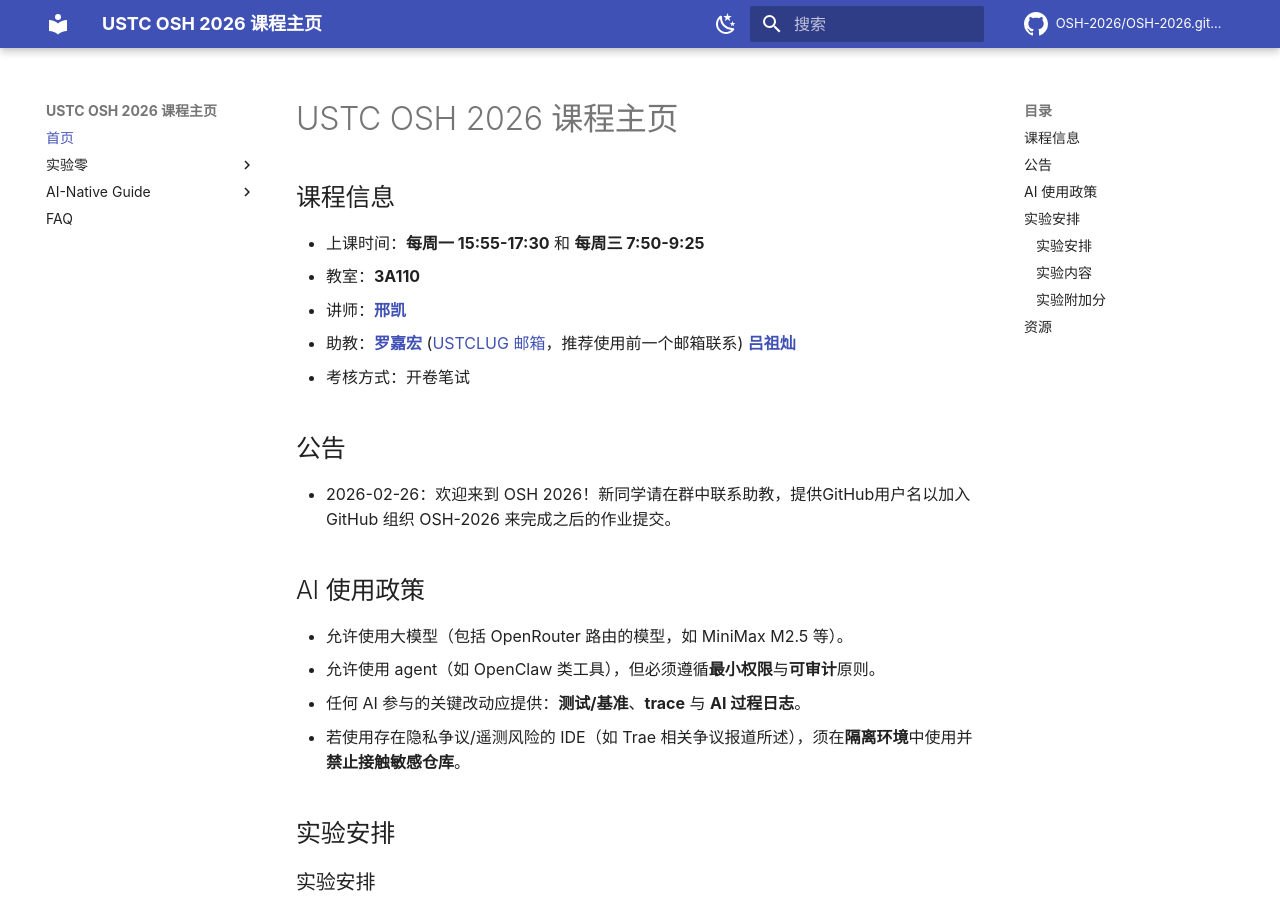
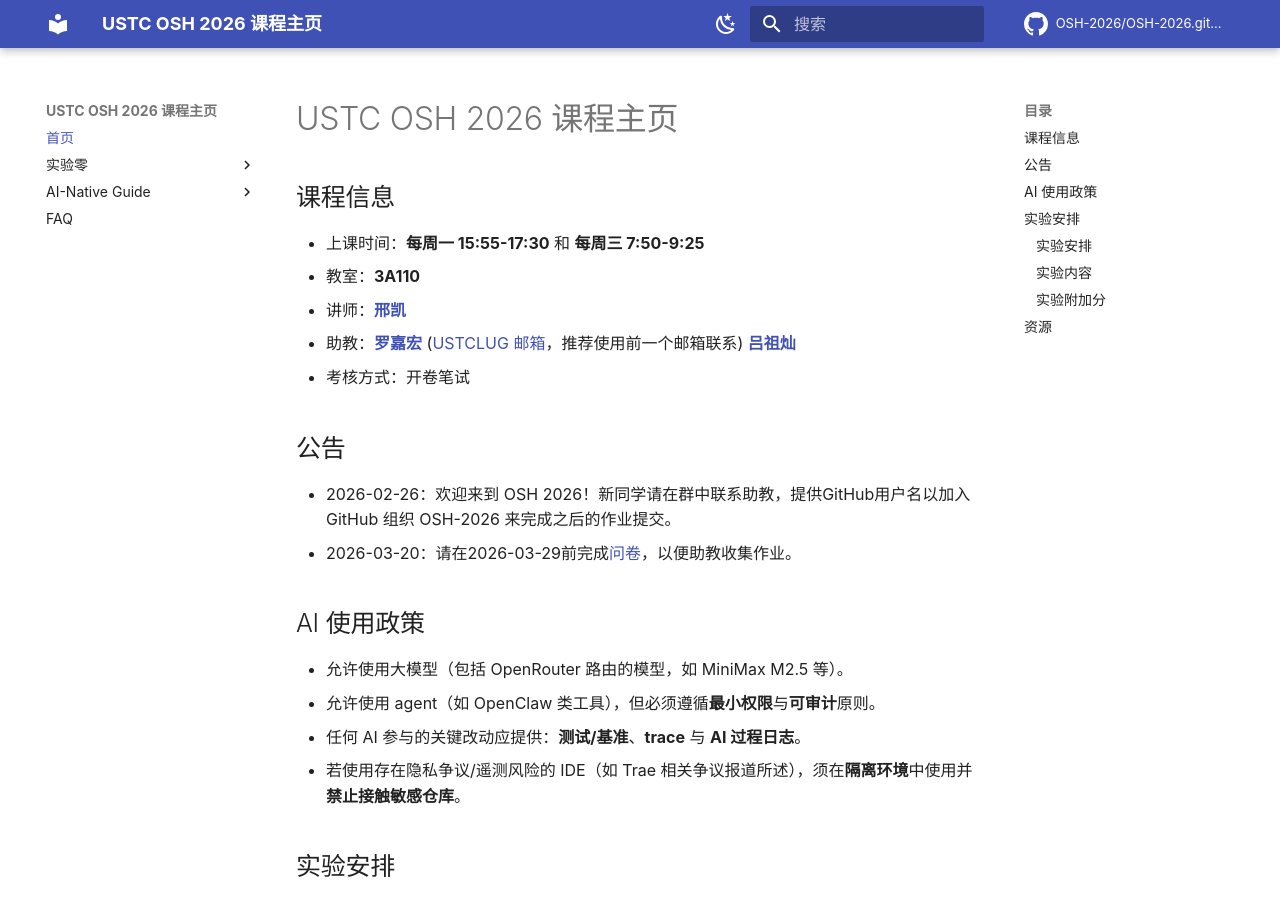
Before and after one commit to OSH-2026/osh-2026.github.io, an MkDocs documentation site: the page built from docs/README.md, in a window 1280 px wide and 900 px high. Built offline with MkDocs 1.6.1 and Material for MkDocs 9.7.7, drawn with Linux system fonts in a browser that asks for light colours; nearby versions of some CDN libraries; library files that are not in the unit come from our copies; comment, search, counter and statistics services are not loaded.

Commit message:
Update announcements in README.md

```diff
--- a/docs/README.md
+++ b/docs/README.md
@@ -12,6 +12,7 @@
 ## 公告
 
 - 2026-02-26：欢迎来到 OSH 2026！新同学请在群中联系助教，提供GitHub用户名以加入 GitHub 组织 OSH-2026 来完成之后的作业提交。
+- 2026-03-20：请在2026-03-29前完成[问卷](https://forms.office.com/Pages/ResponsePage.aspx?id=DQSIkWdsW0yxEjajBLZtrQAAAAAAAAAAAANAAXRdSy9UQlI0MFQ4U1VTWUg2SzBJSTVEVUs5WjdSSC4u)，以便助教收集作业。
 <!-- - 2026-03-03：实验零已发布，截止日期：2026 年 3 月 10 日晚 23:59。
 - 2026-03-22：实验一已发布，截止日期：2026 年 3 月 30 日晚 23:59。
 - 2026-04-02：实验二已发布，截止日期：2026 年 4 月 20 日晚 23:59。
```
